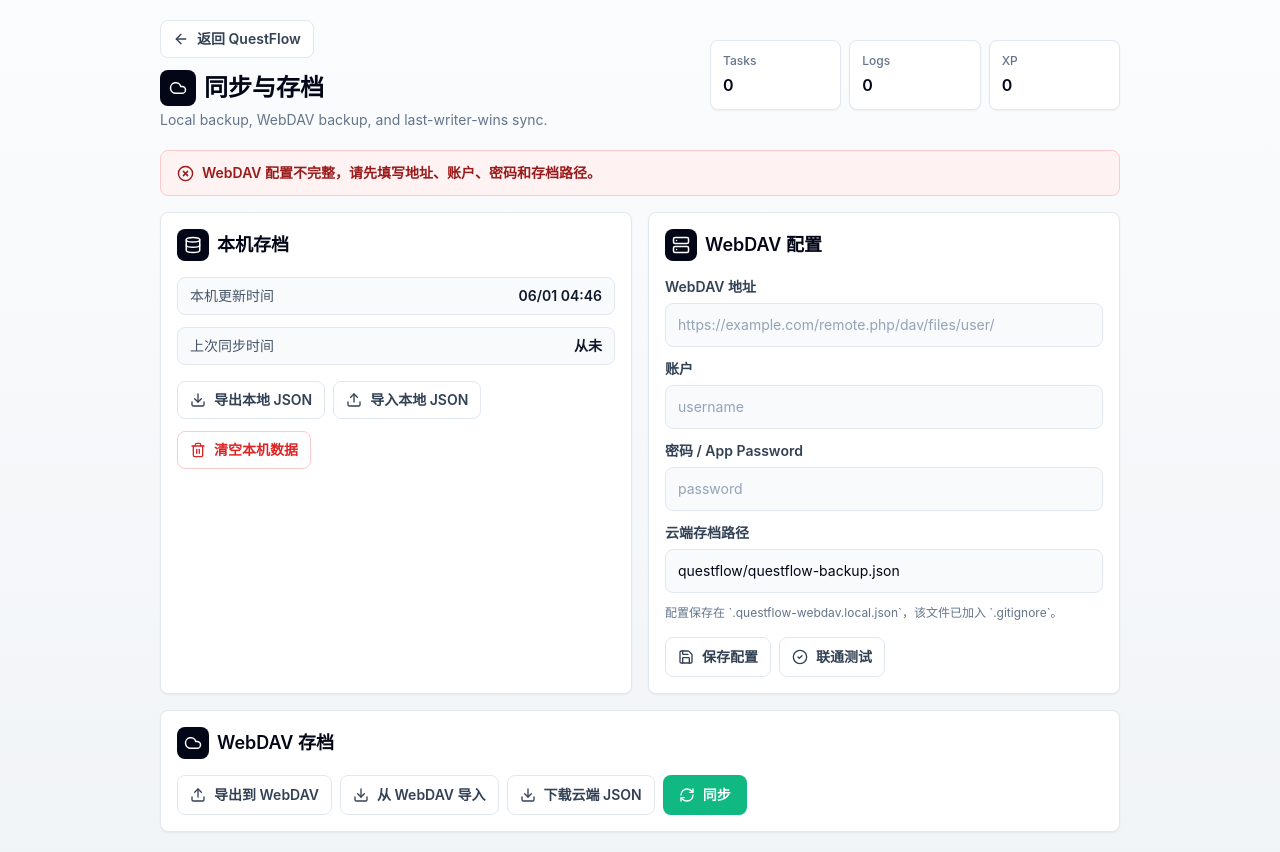
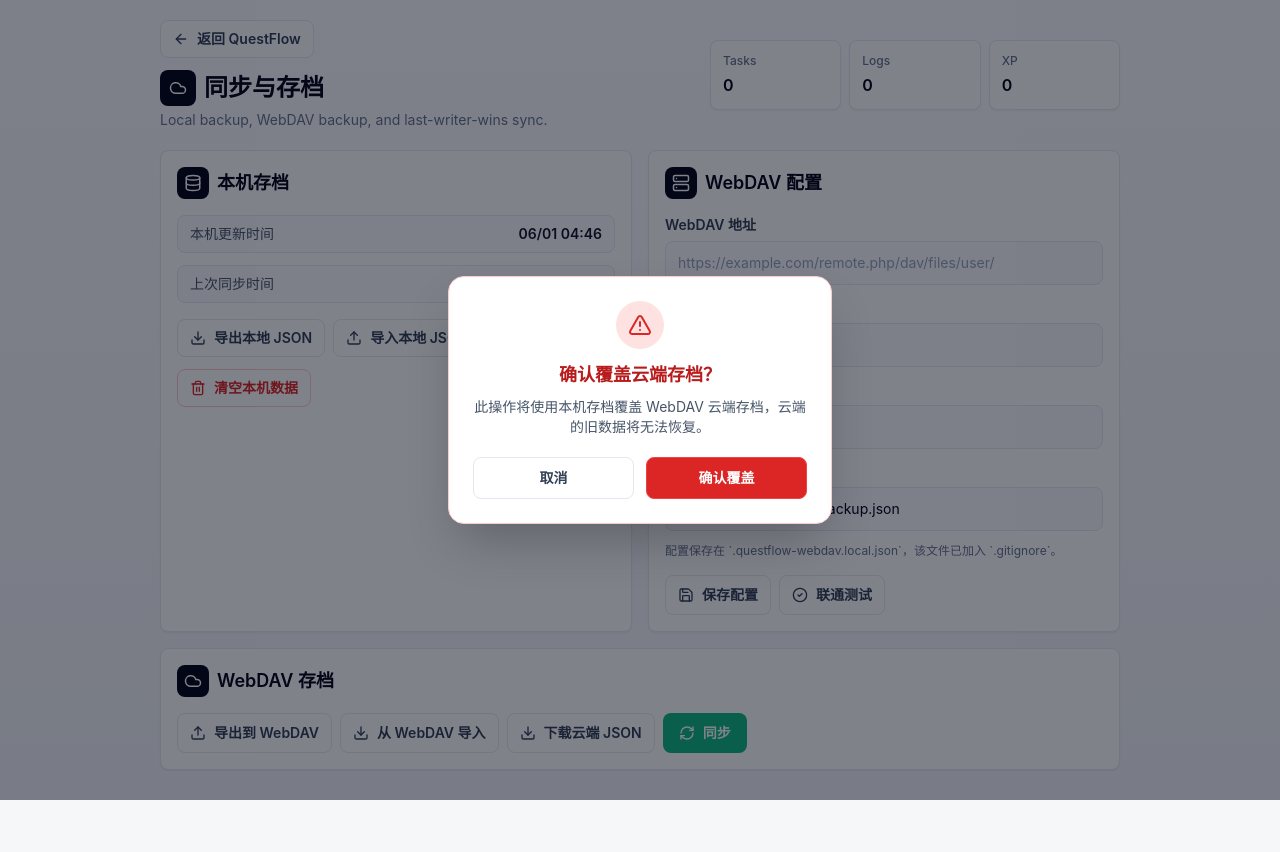
Before and after one commit to AppleSpriter/QuestFlow, a Next.js app: page /sync in a window 1280 px wide. Both pictures are taken after a click on the button "导出到 WebDAV". After the commit the page ends 800 px from the top, so only its background shows below. Built offline with nearby package versions, Linux system fonts and the light colour scheme; no server answers.

Commit message:
fix: WebDav对空白存档新增验证;覆盖存档增加2次确认

```diff
--- a/app/sync/page.tsx
+++ b/app/sync/page.tsx
@@ -29,6 +29,12 @@
 type Message = {
   type: "success" | "error" | "info";
   text: string;
+};
+
+type OverwriteConfirm = {
+  title: string;
+  description: string;
+  onConfirm: () => void;
 };
 
 type RemoteConflict = {
@@ -115,6 +121,7 @@
   const [message, setMessage] = useState<Message | null>(null);
   const [conflict, setConflict] = useState<RemoteConflict | null>(null);
   const [clearConfirm, setClearConfirm] = useState(false);
+  const [overwriteConfirm, setOverwriteConfirm] = useState<OverwriteConfirm | null>(null);
   const fileInputRef = useRef<HTMLInputElement>(null);
 
   useEffect(() => {
@@ -180,6 +187,10 @@
 
     try {
       const snapshot = getBackupData();
+      if (snapshot.tasks.length === 0 && snapshot.logs.length === 0) {
+        setMessage({ type: "error", text: "本机无数据，无法上传空的存档覆盖云端。" });
+        return false;
+      }
       await postWebDav({ action: "upload", payload: snapshot });
       const syncedAt = new Date().toISOString();
       if (markAsSynced) markSynced(syncedAt);
@@ -267,7 +278,12 @@
       const remoteText = await downloadRemoteText();
 
       if (!remoteText) {
-        await postWebDav({ action: "upload", payload: getBackupData() });
+        const local = getBackupData();
+        if (local.tasks.length === 0 && local.logs.length === 0) {
+          setMessage({ type: "info", text: "云端和本地均无存档。" });
+          return;
+        }
+        await postWebDav({ action: "upload", payload: local });
         markSynced(new Date().toISOString());
         setMessage({ type: "success", text: "云端无存档，已上传本机存档作为初始云端版本。" });
         return;
@@ -275,9 +291,19 @@
 
       const remoteBackup = parseBackup(remoteText);
       const local = getBackupData();
+      const localIsEmpty = local.tasks.length === 0 && local.logs.length === 0;
       const remoteUpdatedAt = getBackupUpdatedAt(remoteBackup);
       const localTime = new Date(local.updatedAt).getTime();
       const remoteTime = new Date(remoteUpdatedAt).getTime();
+
+      // Fresh install / empty local should never overwrite rich remote data
+      if (localIsEmpty) {
+        const syncedAt = new Date().toISOString();
+        importData(remoteText, { markSyncedAt: syncedAt });
+        setMessage({ type: "success", text: "本机无数据，已从云端下载存档。" });
+        return;
+      }
+
       const lastSyncTime = lastSyncedAt ? new Date(lastSyncedAt).getTime() : 0;
       const localChangedAfterSync = lastSyncTime > 0 && localTime > lastSyncTime;
       const remoteChangedAfterSync = lastSyncTime > 0 && remoteTime > lastSyncTime;
@@ -295,15 +321,28 @@
       const syncedAt = new Date().toISOString();
 
       if (remoteTime > localTime) {
-        importData(remoteText, { markSyncedAt: syncedAt });
+        setOverwriteConfirm({
+          title: "确认用云端存档覆盖本机？",
+          description: `云端存档（${formatDateTime(remoteUpdatedAt)}）较新，同步后将替换当前本机数据。`,
+          onConfirm: () => {
+            importData(remoteText, { markSyncedAt: new Date().toISOString() });
             setMessage({ type: "success", text: "云端较新，已下载并应用云端存档。" });
+          }
+        });
         return;
       }
 
       if (localTime > remoteTime) {
-        await postWebDav({ action: "upload", payload: local });
-        markSynced(syncedAt);
+        const snapshot = getBackupData();
+        setOverwriteConfirm({
+          title: "确认覆盖云端存档？",
+          description: "本机存档较新，同步后云端旧数据将被本机数据覆盖且无法恢复。",
+          onConfirm: async () => {
+            await postWebDav({ action: "upload", payload: snapshot });
+            markSynced(new Date().toISOString());
             setMessage({ type: "success", text: "本机较新，已上传本机存档。" });
+          }
+        });
         return;
       }
 
@@ -316,20 +355,32 @@
     }
   };
 
-  const resolveConflictWithLocal = async () => {
+  const resolveConflictWithLocal = () => {
     if (!conflict) return;
+    setOverwriteConfirm({
+      title: "确认使用本机存档覆盖云端？",
+      description: "此操作将上传本机存档并替换云端数据，云端旧存档将无法恢复。",
+      onConfirm: async () => {
         const ok = await uploadLocalToWebDav(true);
         if (ok) setConflict(null);
+      }
+    });
   };
 
   const resolveConflictWithRemote = () => {
     if (!conflict) return;
+    setOverwriteConfirm({
+      title: "确认使用云端存档覆盖本机？",
+      description: "此操作将从云端下载存档并替换本机所有任务、进度和技能，当前本机数据将被覆盖。",
+      onConfirm: () => {
         const syncedAt = new Date().toISOString();
         const ok = importData(conflict.remoteText, { markSyncedAt: syncedAt });
         setConflict(null);
         setMessage({
           type: ok ? "success" : "error",
           text: ok ? "已使用云端存档覆盖本机。" : "云端存档应用失败。"
+        });
+      }
     });
   };
 
@@ -423,6 +474,48 @@
                 className="focus-ring flex-1 rounded-lg border border-red-500 bg-red-600 px-4 py-2.5 text-sm font-bold text-white transition hover:bg-red-700"
               >
                 确认清空
+              </button>
+            </div>
+          </div>
+        </div>
+      ) : null}
+
+      {overwriteConfirm ? (
+        <div
+          className="fixed inset-0 z-50 flex items-center justify-center bg-slate-950/50 px-4"
+          onClick={() => setOverwriteConfirm(null)}
+        >
+          <div
+            className="w-full max-w-sm rounded-2xl border border-red-200 bg-white p-6 shadow-2xl"
+            onClick={(event) => event.stopPropagation()}
+          >
+            <div className="text-center">
+              <div className="mx-auto mb-3 flex h-12 w-12 items-center justify-center rounded-full bg-red-100">
+                <AlertTriangle size={24} className="text-red-600" />
+              </div>
+              <h3 className="text-lg font-bold text-red-700">{overwriteConfirm.title}</h3>
+              <p className="mt-2 text-sm text-slate-600">
+                {overwriteConfirm.description}
+              </p>
+            </div>
+            <div className="mt-5 flex gap-3">
+              <button
+                type="button"
+                onClick={() => setOverwriteConfirm(null)}
+                className="focus-ring flex-1 rounded-lg border border-slate-200 bg-white px-4 py-2.5 text-sm font-semibold text-slate-700 transition hover:bg-slate-50"
+              >
+                取消
+              </button>
+              <button
+                type="button"
+                onClick={() => {
+                  const fn = overwriteConfirm.onConfirm;
+                  setOverwriteConfirm(null);
+                  fn();
+                }}
+                className="focus-ring flex-1 rounded-lg border border-red-500 bg-red-600 px-4 py-2.5 text-sm font-bold text-white transition hover:bg-red-700"
+              >
+                确认覆盖
               </button>
             </div>
           </div>
@@ -555,10 +648,25 @@
       <section className="mt-4 rounded-lg border border-slate-200 bg-white p-4 shadow-sm">
         <PanelTitle icon={<Cloud size={18} />} title="WebDAV 存档" />
         <div className="mt-4 flex flex-wrap gap-2">
-          <ActionButton busy={busy === "webdav-export"} onClick={() => uploadLocalToWebDav(true)} icon={<Upload size={16} />}>
+          <ActionButton busy={busy === "webdav-export"} onClick={() => setOverwriteConfirm({
+            title: "确认覆盖云端存档？",
+            description: "此操作将使用本机存档覆盖 WebDAV 云端存档，云端的旧数据将无法恢复。",
+            onConfirm: () => uploadLocalToWebDav(true)
+          })} icon={<Upload size={16} />}>
             导出到 WebDAV
           </ActionButton>
-          <ActionButton busy={busy === "webdav-import"} onClick={importFromWebDav} icon={<Download size={16} />}>
+          <ActionButton busy={busy === "webdav-import"} onClick={() => {
+            const local = getBackupData();
+            if (local.tasks.length > 0 || local.logs.length > 0) {
+              setOverwriteConfirm({
+                title: "确认用云端存档覆盖本机？",
+                description: "此操作将从 WebDAV 下载云端存档并替换本机所有任务、进度和技能，当前本机数据将被覆盖。",
+                onConfirm: importFromWebDav
+              });
+            } else {
+              importFromWebDav();
+            }
+          }} icon={<Download size={16} />}>
             从 WebDAV 导入
           </ActionButton>
           <ActionButton busy={busy === "webdav-download"} onClick={downloadRemoteBackup} icon={<Download size={16} />}>
--- a/electron/main.js
+++ b/electron/main.js
@@ -105,8 +105,6 @@
     title: "QuestFlow",
     backgroundColor: "#f7f0de",
     show: false,
-    titleBarStyle: process.platform === "darwin" ? "hiddenInset" : "default",
-    trafficLightPosition: { x: 18, y: 18 },
     webPreferences: {
       contextIsolation: true,
       nodeIntegration: false,
```
Lines whose indentation alone changed are shown as unchanged.
